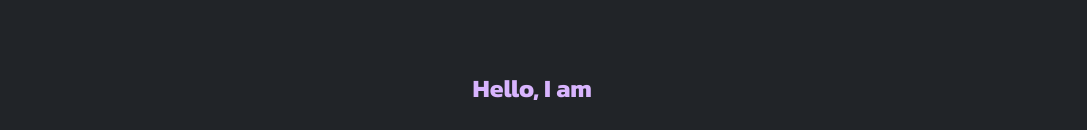
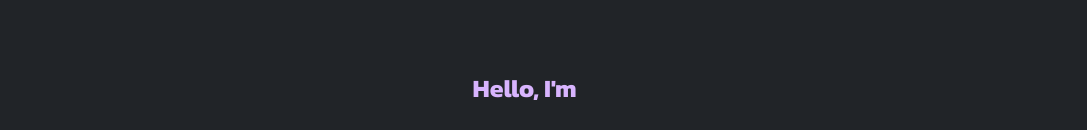
Before and after one commit to suiyanga/My-Portfolio, a Next.js app: page / in a window 1280 px wide. Shown: the part 172-302 px from the top of the page, without its empty margins (97-1184 px from the left). Built offline with nearby package versions, Linux system fonts and the light colour scheme.

Commit message:
fixing single quotes in JSX code

```diff
--- a/app/components/Home/Hero/Hero.tsx
+++ b/app/components/Home/Hero/Hero.tsx
@@ -27,7 +27,7 @@ const Hero = () => {
             data-aos="fade-left"
             data-aos-delay="400"
             className="text-[15px] xl:text-[25px] text-purple-300 font-bold">
-            Hello, I am
+            Hello, I&apos;m
             </h1>
             <h1
             data-aos="fade-right"
```
